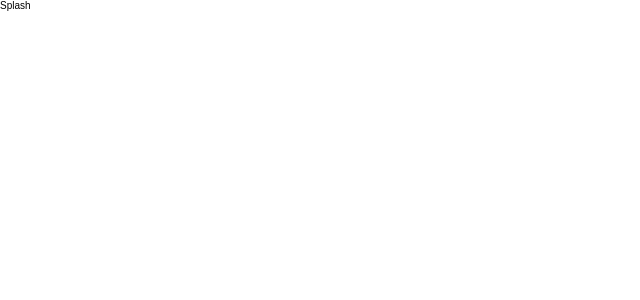
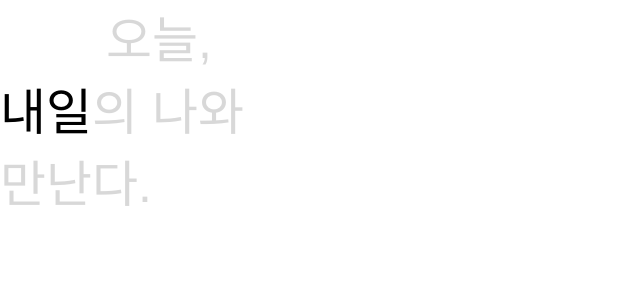
Before and after one commit to DO-SOPT-SOPKATHON-TEAM-2th/Client, a React (Vite) app: page / in a window 1280 px wide. Shown: the top 300 px of the page, without its empty margins (0-640 px from the left). Built offline with nearby package versions, Linux system fonts and the light colour scheme.

Commit message:
[chore/splash] 애니메이션 테스트

```diff
--- a/src/pages/Splash/Splash.jsx
+++ b/src/pages/Splash/Splash.jsx
@@ -1,8 +1,72 @@
-import React from 'react';
+import React, { useEffect, useState } from 'react';
+import styled, { keyframes } from 'styled-components';
 
 /** Splash page */
 const Splash = () => {
-  return <div>Splash</div>;
+  const [a, setA] = useState(false);
+
+  useEffect(() => {
+    const timer = setTimeout(() => {
+      setA(true);
+    }, 5000);
+
+    return () => clearTimeout(timer);
+  }, []);
+
+  return (
+    <Box>
+      <div>
+        <BBB>나는</BBB>
+        {a && <CC> 오늘,</CC>}
+        {!a && <span>,</span>}
+      </div>
+      <div>
+        <span>내일</span>
+        {a && (
+          <>
+            <CC>의 나와</CC>
+            <CCC>만난다.</CCC>
+          </>
+        )}
+      </div>
+    </Box>
+  );
 };
 
 export default Splash;
+
+const Box = styled.div`
+  font-size: 5rem;
+`;
+
+const goLeft = keyframes`
+  0% {
+    transform: translateX(0);
+  }
+
+  100% {
+    transform: translateX(-10rem);
+  }
+`;
+
+const boxFade = keyframes`
+  0% {
+    opacity: 0;
+  }
+
+  100% {
+    opacity: 1;
+  }
+`;
+
+const BBB = styled.p`
+  display: inline-block;
+  animation: ${goLeft} 2s 5s linear forwards;
+`;
+
+const CC = styled.span`
+  animation: ${boxFade} 20s linear;
+`;
+const CCC = styled.p`
+  animation: ${boxFade} 20s linear;
+`;
```
